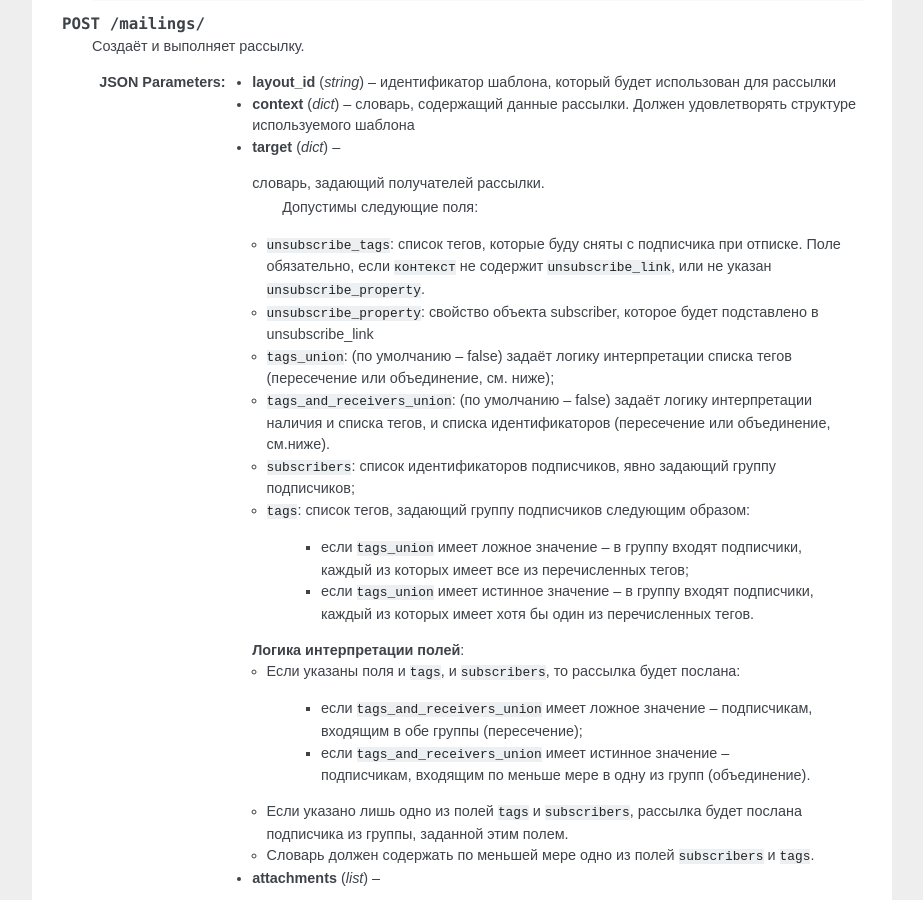
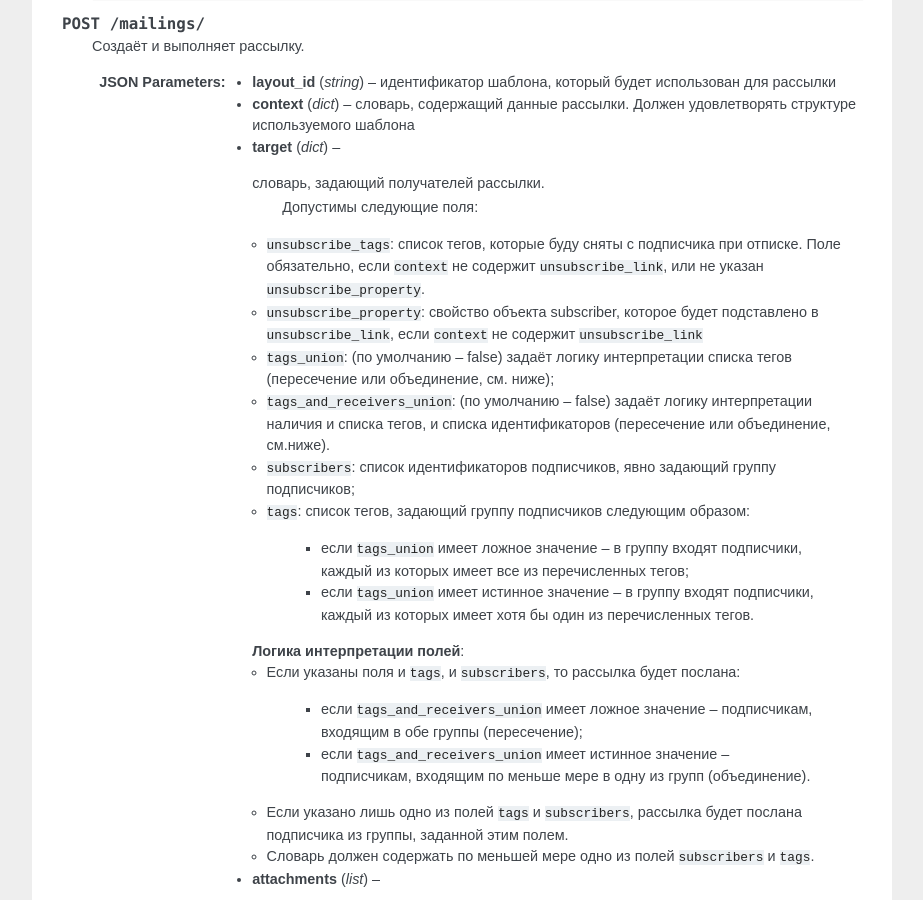
Before and after one commit to mailtank-ru/mailtank-docs, a Sphinx documentation site: the page built from source/api.rst, in a window 1280 px wide and 900 px high, scrolled down 6658 px. Shown: the whole window, without its empty margins (198-1121 px from the left). Built offline with Sphinx 7.4.7, drawn with Linux system fonts in a browser that asks for light colours.

Commit message:
Unsubscribe_property conditions

```diff
--- a/source/api.rst
+++ b/source/api.rst
@@ -429,11 +429,12 @@ HTTP-заголовке `X-Auth-Token`.  Ключ предоставляет д
                             Допустимы следующие поля:
 
         * ``unsubscribe_tags``: список тегов, которые буду сняты с подписчика
-          при отписке. Поле обязательно, если ``контекст`` не содержит
+          при отписке. Поле обязательно, если ``context`` не содержит
           ``unsubscribe_link``, или не указан ``unsubscribe_property``.
 
         * ``unsubscribe_property``: свойство объекта subscriber, которое будет
-          подставлено в unsubscribe_link
+          подставлено в ``unsubscribe_link``, если ``context`` не содержит
+          ``unsubscribe_link``
 
         * ``tags_union``: (по умолчанию -- false) задаёт логику интерпретации
           списка тегов (пересечение или объединение, см. ниже);
```
